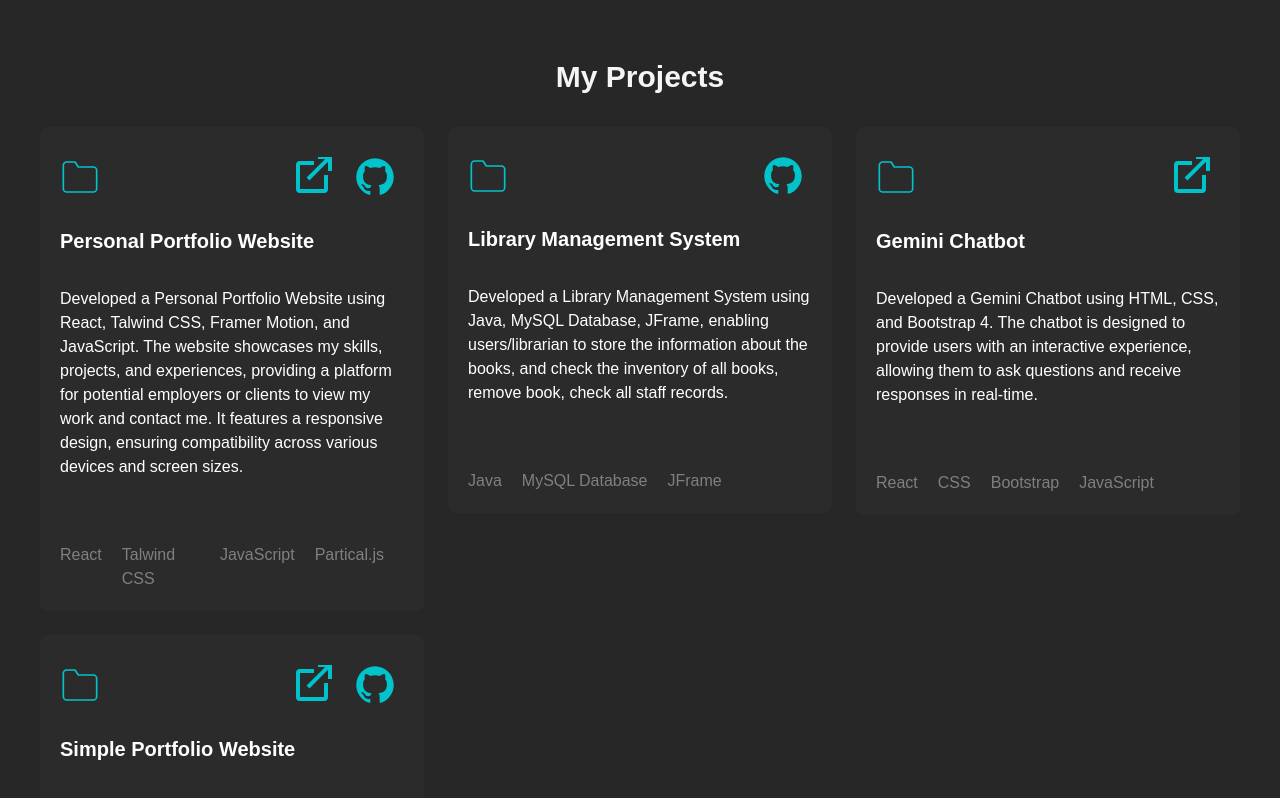
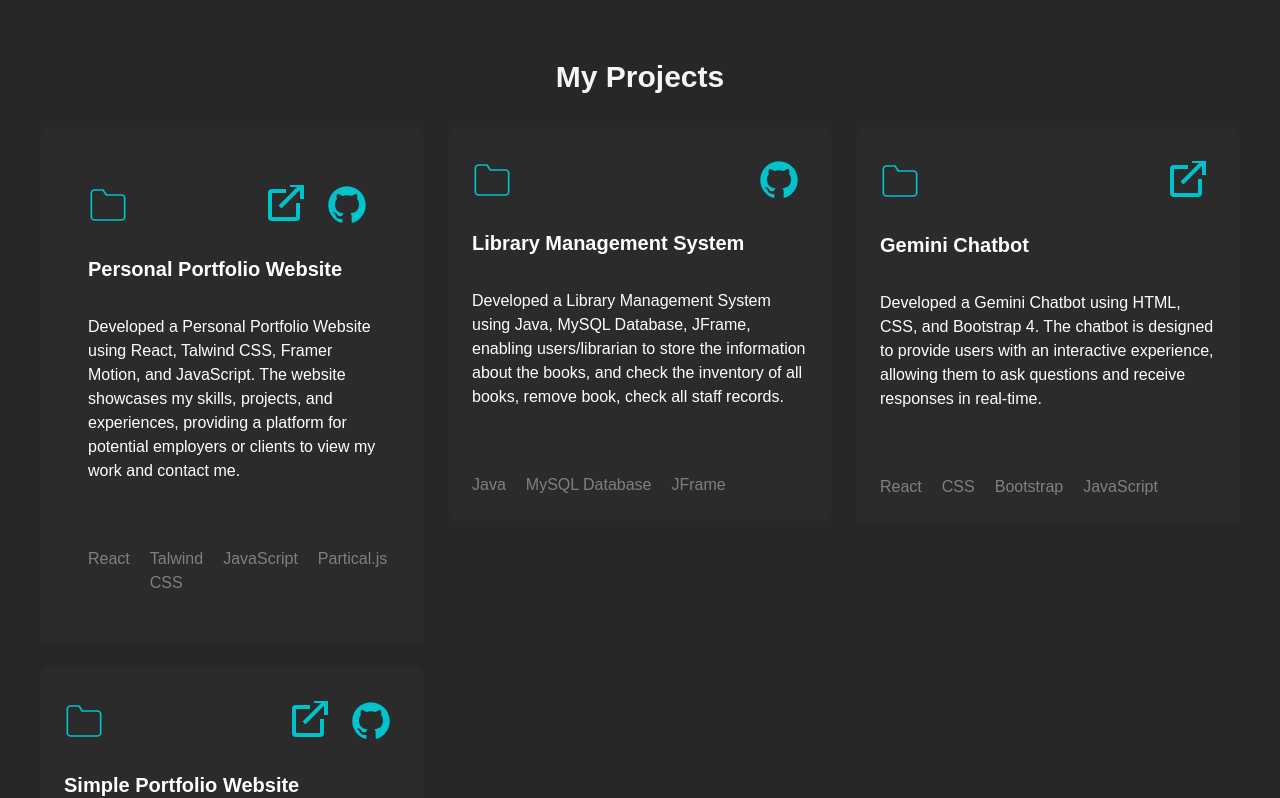
Before and after one commit to prathamesh-borse/peronal-portfolio, a Next.js app: page / in a window 1280 px wide. Shown: the part 1700-2498 px from the top of the page. Built offline with nearby package versions, Linux system fonts and the light colour scheme.

Commit message:
Improved Projects and Footer Section

```diff
--- a/src/app/components/Footer/Footer.js
+++ b/src/app/components/Footer/Footer.js
@@ -7,7 +7,7 @@ import "./styles.css";
 const Footer = () => {
   return (
     <>
-      <footer className="footer w-full bg-[rgba(43,43,43)] bg-opacity-50 text-white min-h-[80px] flex items-center justify-center mt-17">
+      <footer className="footer w-full bg-[rgb(43,43,43)] bg-opacity-50 text-white min-h-[80px] flex items-center justify-center mt-17">
         <div className="w-full max-w-6xl flex flex-col md:flex-row justify-between items-center">
           <div className="footerText text-white text-2xl font-medium">
             www.prathameshborse.com
--- a/src/app/components/Projects/MyProjects.js
+++ b/src/app/components/Projects/MyProjects.js
@@ -13,14 +13,14 @@ const MyProjects = () => {
         <h3 className="hero text-center text-[#00c2cb] text-3xl font-semibold mt-12 mb-8">
           My Projects
         </h3>
-        <div className="w-full grid grid-cols-1 sm:grid-cols-2 lg:grid-cols-3 gap-6 px-10 text-white mr-10">
+        <div className="w-full grid grid-cols-1 sm:grid-cols-2 lg:grid-cols-3 gap-6 px-4 sm:px-8 lg:px-10 text-white mr-0">
           <motion.div
             initial={{ opacity: 0, scale: 0.4 }}
             animate={isInView ? { opacity: 1, scale: 1 } : {}}
             transition={{ duration: 0.6, ease: "easeOut" }}
           >
-            <div className="hover:-translate-y-1 hover:bg-pink-600 hover:opacity-100 transition-all duration-300  bg-[rgb(43,43,43)] rounded-lg p-5 flex items-center justify-center">
-              <div className="flex flex-col text-left">
+            <div className="hover:-translate-y-1 hover:bg-pink-600 hover:opacity-100 transition-all duration-300 bg-[rgb(43,43,43)] rounded-lg p-7 sm:p-6 xs:p-4 flex items-center justify-center w-full min-h-[340px] xs:min-h-[280px]">
+              <div className="flex flex-col text-left w-full p-4 sm:p-6 xs:p-4">
                 <div className="flex flex-row items-center justify-between mb-5">
                   <div id="logos" className="flex items-center justify-between">
                     <svg
@@ -78,8 +78,6 @@ const MyProjects = () => {
                   CSS, Framer Motion, and JavaScript. The website showcases my
                   skills, projects, and experiences, providing a platform for
                   potential employers or clients to view my work and contact me.
-                  It features a responsive design, ensuring compatibility across
-                  various devices and screen sizes.
                 </span>
 
                 <div className="opacity-40 font-medium flex tex-white mt-8">
@@ -97,8 +95,8 @@ const MyProjects = () => {
             animate={isInView ? { opacity: 1, scale: 1 } : {}}
             transition={{ duration: 0.6, ease: "easeOut" }}
           >
-            <div className="hover:-translate-y-1 hover:bg-pink-600 hover:opacity-100 transition-all duration-300  bg-[rgb(43,43,43)] rounded-lg p-5 flex items-center justify-center">
-              <div className="flex flex-col text-left">
+            <div className="hover:-translate-y-1 hover:bg-pink-600 hover:opacity-100 transition-all duration-300 bg-[rgb(43,43,43)] rounded-lg p-7 sm:p-6 xs:p-4 flex items-center justify-center w-full min-h-[340px] xs:min-h-[280px]">
+              <div className="flex flex-col text-left w-full">
                 <div className="flex flex-row items-center justify-between mb-5">
                   <div id="logos" className="flex items-center justify-between">
                     <svg
@@ -157,8 +155,8 @@ const MyProjects = () => {
             animate={isInView ? { opacity: 1, scale: 1 } : {}}
             transition={{ duration: 0.6, ease: "easeOut" }}
           >
-            <div className="hover:-translate-y-1 hover:bg-pink-600 hover:opacity-100 transition-all duration-300  bg-[rgb(43,43,43)] rounded-lg p-5 flex items-center justify-center">
-              <div className="flex flex-col text-left">
+            <div className="hover:-translate-y-1 hover:bg-pink-600 hover:opacity-100 transition-all duration-300 bg-[rgb(43,43,43)] rounded-lg p-7 sm:p-6 xs:p-4 flex items-center justify-center w-full min-h-[340px] xs:min-h-[280px]">
+              <div className="flex flex-col text-left w-full">
                 <div className="flex flex-row items-center justify-between mb-5">
                   <div id="logos" className="flex items-center justify-between">
                     <svg
@@ -218,8 +216,8 @@ const MyProjects = () => {
             animate={isInView ? { opacity: 1, scale: 1 } : {}}
             transition={{ duration: 0.6, ease: "easeOut" }}
           >
-            <div className="hover:-translate-y-1 hover:bg-pink-600 hover:opacity-100 transition-all duration-300  bg-[rgb(43,43,43)] rounded-lg p-5 flex items-center justify-center">
-              <div className="flex flex-col text-left">
+            <div className="hover:-translate-y-1 hover:bg-pink-600 hover:opacity-100 transition-all duration-300 bg-[rgb(43,43,43)] rounded-lg p-7 sm:p-6 xs:p-4 flex items-center justify-center w-full min-h-[340px] xs:min-h-[280px]">
+              <div className="flex flex-col text-left w-full">
                 <div className="flex flex-row items-center justify-between mb-5">
                   <div id="logos" className="flex items-center justify-between">
                     <svg
```
